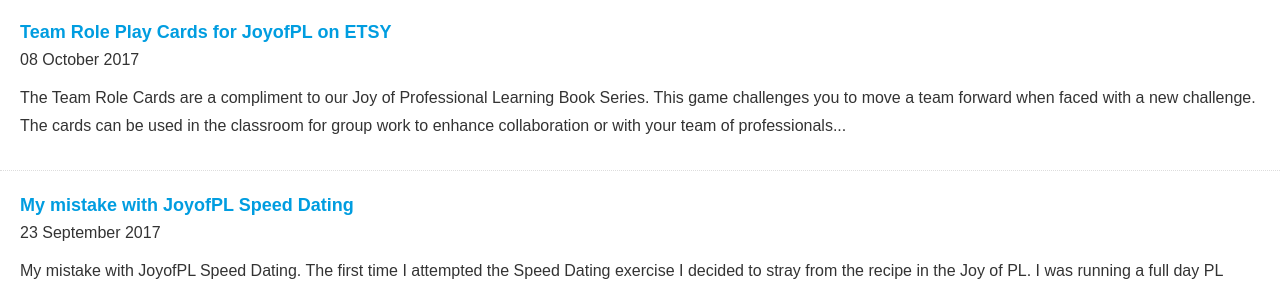
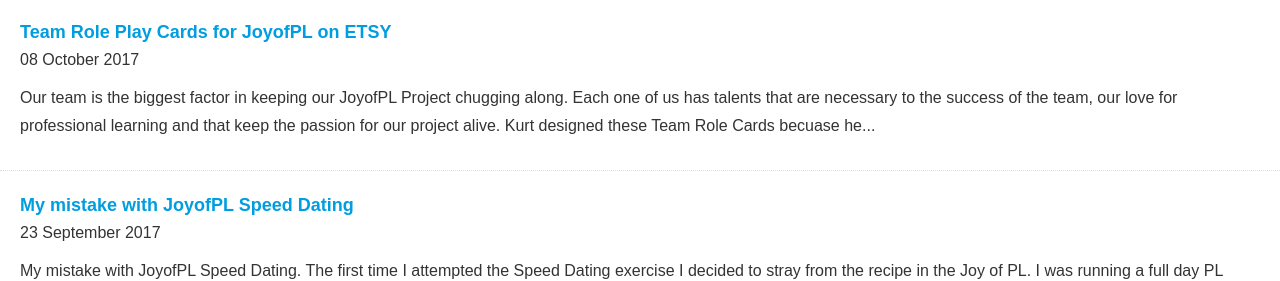
Before and after one commit to meesterkurt/joyofprofessionallearning, a Jekyll site: the page built from blog.md, in a window 1280 px wide. Shown: the part 713-994 px from the top of the page. Built offline with Jekyll 4.4.1, drawn with Linux system fonts in a browser that asks for light colours; nearby versions of some CDN libraries.

Commit message:
Added lines 13 -15
story

```diff
--- a/_posts/2017-10-08-role-play-cards-on- etsy.markdown
+++ b/_posts/2017-10-08-role-play-cards-on- etsy.markdown
@@ -8,13 +8,19 @@
 author: Christine Klynen
 ---
 
+Our team is the biggest factor in keeping our JoyofPL Project chugging along. Each one of us has talents that are necessary to the success of the team, our love for professional learning and that keep the passion for our project alive. Kurt designed these Team Role Cards becuase he could see in each of us the roles we play.
+
+Working closely with our graphic designer, Kurt was able to articulate what the cards are intended to do and Sal could immediateley see the connection with our brand.
+
+The hexagon heads are in character with the many facets of this team and our true passion for the connections we experience in our own learnng that immediately transfer to our student's learning journies.
+
 The Team Role Cards are a compliment to our Joy of Professional Learning Book Series. This game challenges you to move a team forward when faced with a new challenge.
 
 The cards can be used in the classroom for group work to enhance collaboration or with your team of professionals to accelerate a project.
 
 Every role on the team gives specific characteristics to each player. Pick a card and complete a task/project, no matter how big or small. with your team based on the role you randomly chosen.
 
-The cards come packaged in a beautiful tin for safe keeping.
+The cards are in a beautiful tin box for safe keeping.
 
 Be who you chose!
 
```
